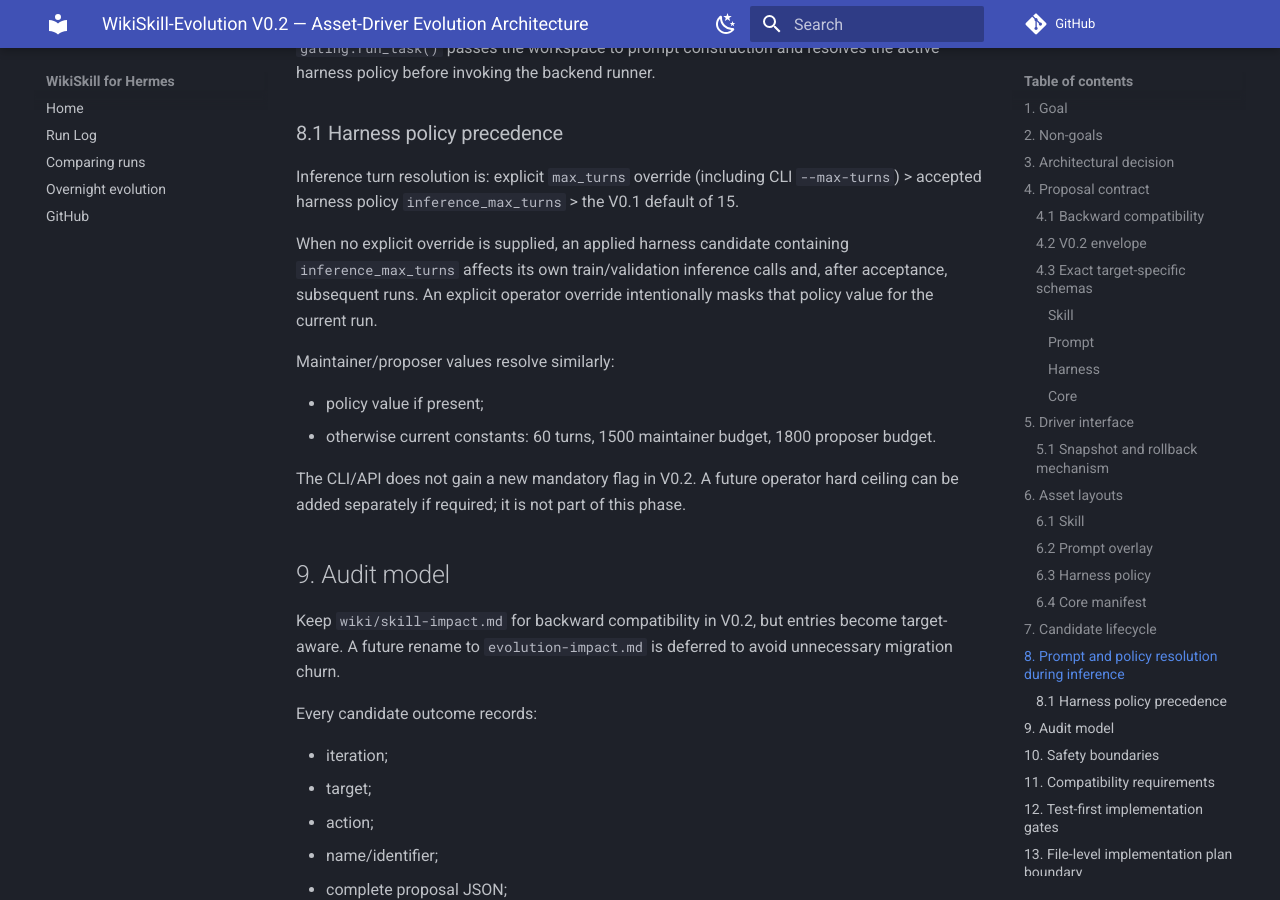
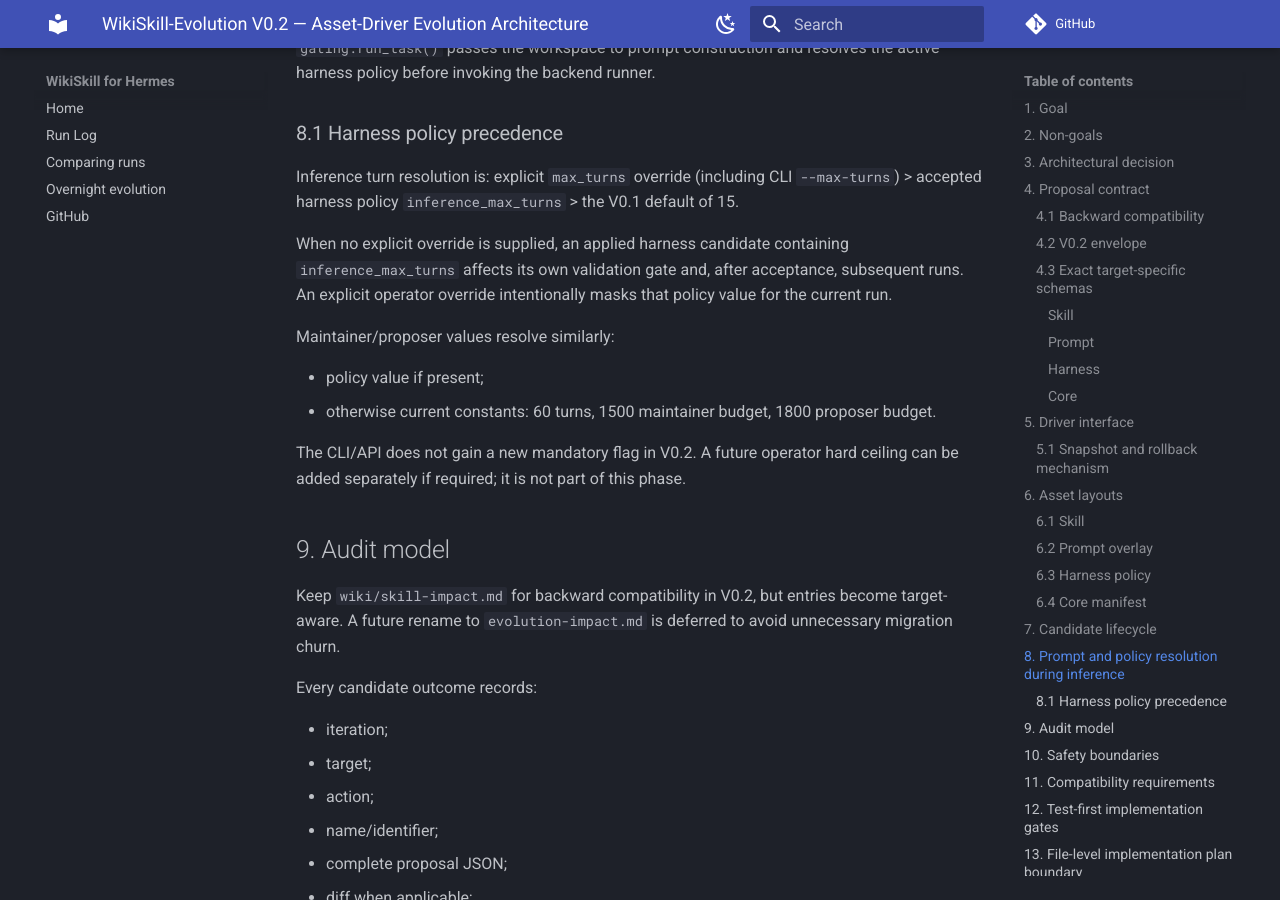
Before and after one commit to QuJindai/WikiSkill-Evolution, an MkDocs documentation site: the page built from docs/superpowers/specs/2026-09-01-v0.2-asset-driver-design.md, in a window 1280 px wide and 900 px high, scrolled down 8023 px. Built offline with MkDocs 1.6.1 and Material for MkDocs 9.7.7, drawn with Linux system fonts in a browser that asks for light colours; comment, search, counter and statistics services are not loaded.

Commit message:
docs: correct v0.2 harness candidate timing

```diff
--- a/docs/superpowers/specs/2026-09-01-v0.2-asset-driver-design.md
+++ b/docs/superpowers/specs/2026-09-01-v0.2-asset-driver-design.md
@@ -322,7 +322,7 @@ If `ws` is omitted or no overlay exists, output is byte-for-byte equivalent to V
 
 Inference turn resolution is: explicit `max_turns` override (including CLI `--max-turns`) > accepted harness policy `inference_max_turns` > the V0.1 default of 15.
 
-When no explicit override is supplied, an applied harness candidate containing `inference_max_turns` affects its own train/validation inference calls and, after acceptance, subsequent runs. An explicit operator override intentionally masks that policy value for the current run.
+When no explicit override is supplied, an applied harness candidate containing `inference_max_turns` affects its own validation gate and, after acceptance, subsequent runs. An explicit operator override intentionally masks that policy value for the current run.
 
 Maintainer/proposer values resolve similarly:
 
```
Also changed, not shown: 1 other file.
